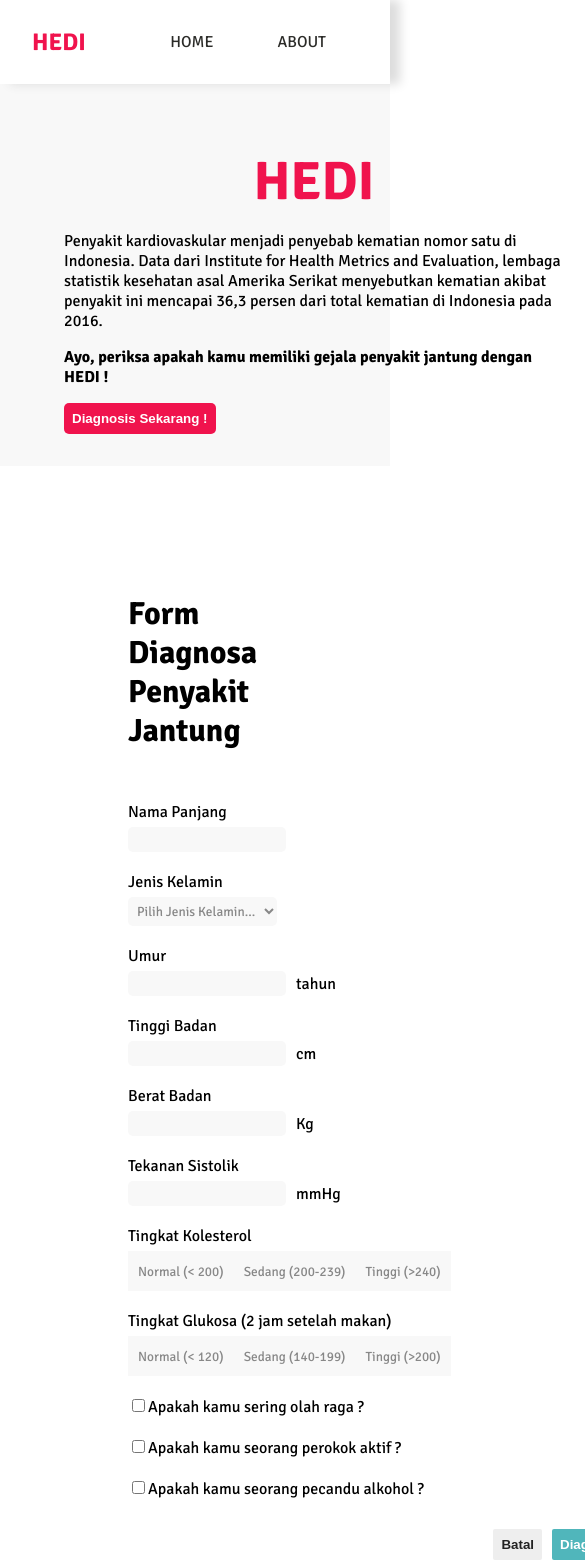
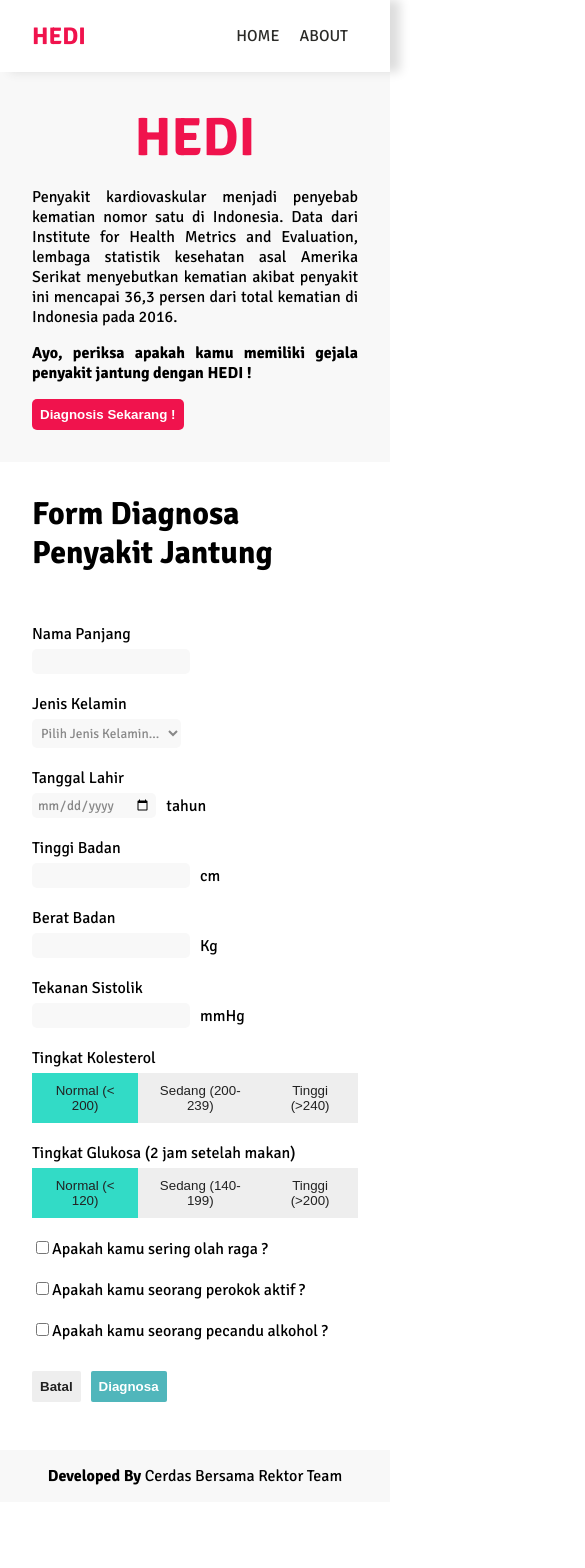
Before and after one commit to ZoneZ99/Heart-Diagnosis-HeDi-, a Nuxt app in the folder hedi-frontend/: page / in a window 390 px wide. Shown: the top 1568 px of the page, 585 px wide, since content can reach past the window. After the commit the page ends 1502 px from the top, so only its background shows below. Built offline with nearby package versions, Linux system fonts and the light colour scheme.

Commit message:
Add About Pages, Fix Responsive Mobile, and Integration with Backend

```diff
--- a/hedi-frontend/components/form.vue
+++ b/hedi-frontend/components/form.vue
@@ -5,126 +5,224 @@
       <div class="form-group">
         <label for="nama-panjang">Nama Panjang</label>
         <div>
-          <input id="nama-panjang" type="text" />
+          <input v-model="form['nama']" id="nama-panjang" type="text" />
         </div>
       </div>
       <div class="form-group">
         <label for="jenis-kelamin">Jenis Kelamin</label>
         <div>
-          <select name="gender" id="jenis-kelamin" aria-placeholder="Pilih Jenis Kelamin . . .">
+          <select
+            name="gender"
+            v-model="form['jenisKelamin']"
+            id="jenis-kelamin"
+            aria-placeholder="Pilih Jenis Kelamin . . ."
+          >
             <option value>Pilih Jenis Kelamin...</option>
-            <option value="0">Laki-Laki</option>
-            <option value="0">Perempuan</option>
+            <option value="1">Laki-Laki</option>
+            <option value="2">Perempuan</option>
           </select>
         </div>
       </div>
       <div class="form-group">
-        <label for="umur">Umur</label>
-        <div id="umur" class="row">
-          <input type="text" />
+        <label for="tglLahir">Tanggal Lahir</label>
+        <div id="tglLahir" class="row">
+          <input v-model="form['tanggalLahir']" type="date" />
           <p class="format">tahun</p>
         </div>
       </div>
       <div class="form-group">
         <label for="tinggi-badan">Tinggi Badan</label>
         <div id="tinggi-badan" class="row">
-          <input type="text" />
+          <input v-model="form['tinggiBadan']" type="text" />
           <p class="format">cm</p>
         </div>
       </div>
       <div class="form-group">
         <label for="berat-badan">Berat Badan</label>
         <div class="row">
-          <input type="text" />
+          <input v-model="form['beratBadan']" type="text" />
           <p class="format">Kg</p>
         </div>
       </div>
       <div class="form-group">
         <label for="tekanan-sistolik">Tekanan Sistolik</label>
         <div id="tekanan-sistolik" class="row">
-          <input type="text" />
+          <input v-model="form['tekananSistolik']" type="text" />
           <p class="format">mmHg</p>
         </div>
       </div>
       <div class="form-group">
         <label for="tingkat-kolesterol">Tingkat Kolesterol</label>
         <div id="tingkat-kolesterol" class="btn-level-group">
-          <input type="button" class="btn" v-bind:class="getColGood" value="Normal (< 200)" />
-          <input type="button" class="btn" v-bind:class="getColImportant" value="Sedang (200-239)" />
-          <input type="button" class="btn" v-bind:class="getColDanger" value="Tinggi (>240)" />
+          <button
+            type="button"
+            class="btn"
+            v-on:click="ColGood"
+            v-bind:class="{ 'good' : isColGood }"
+          >Normal (< 200)</button>
+          <button
+            type="button"
+            class="btn"
+            v-on:click="ColImportant"
+            v-bind:class="{ 'good important': isColImportant }"
+          >Sedang (200-239)</button>
+          <button
+            type="button"
+            class="btn"
+            v-on:click="ColDanger"
+            v-bind:class="{ 'good important danger': isColDanger }"
+          >Tinggi (>240)</button>
         </div>
       </div>
       <div class="form-group">
         <label for="tingkat-glukosa">Tingkat Glukosa (2 jam setelah makan)</label>
         <div id="tingkat-glukosa" class="btn-level-group">
-          <input type="button" class="btn" v-bind:class="getGluGood" value="Normal (< 120)" />
-          <input type="button" class="btn" v-bind:class="getGluImportant" value="Sedang (140-199)" />
-          <input type="button" class="btn" v-bind:class="getGluDanger" value="Tinggi (>200)" />
+          <button
+            type="button"
+            class="btn"
+            v-on:click="GluGood"
+            v-bind:class="{ 'good': isGluGood }"
+          >Normal (< 120)</button>
+          <button
+            type="button"
+            class="btn"
+            v-on:click="GluImportant"
+            v-bind:class="{ 'good important': isGluImportant }"
+          >Sedang (140-199)</button>
+          <button
+            type="button"
+            class="btn"
+            v-on:click="GluDanger"
+            v-bind:class="{ 'good important danger': isGluDanger }"
+          >Tinggi (>200)</button>
         </div>
       </div>
       <div class="form-group">
-        <input type="checkbox" name="olahraga" id="olahraga" />
+        <input type="checkbox" v-model="form['isOlahraga']" name="olahraga" id="olahraga" />
         <label for="olahraga">Apakah kamu sering olah raga ?</label>
       </div>
       <div class="form-group">
-        <input type="checkbox" name="olahraga" id="olahraga" />
-        <label for="olahraga">Apakah kamu seorang perokok aktif ?</label>
+        <input type="checkbox" v-model="form['isMerokok']" name="perokok" id="olahraga" />
+        <label for="perokok">Apakah kamu seorang perokok aktif ?</label>
       </div>
       <div class="form-group">
-        <input type="checkbox" name="olahraga" id="olahraga" />
-        <label for="olahraga">Apakah kamu seorang pecandu alkohol ?</label>
+        <input type="checkbox" v-model="form['isPeminum']" name="peminum" id="olahraga" />
+        <label for="peminum">Apakah kamu seorang pecandu alkohol ?</label>
       </div>
       <div id="button-group">
-        <button class="btn cancel">Batal</button>
-        <button type="submit" class="btn success">Diagnosa</button>
+        <button v-on:click="cancelForm" class="btn cancel">Batal</button>
+        <button type="submit" v-on:click="submitForm" class="btn success">Diagnosa</button>
       </div>
     </form>
+    <p>{{ result }}</p>
   </div>
 </template>
 
 <script>
+import axios from "axios";
+
 export default {
-  data: {
-    isColDanger: false,
-    isColImportant: false,
-    isColGood: false
+  data() {
+    return {
+      form: {
+        nama: "",
+        jenisKelamin: "",
+        tanggalLahir: "",
+        beratBadan: "",
+        tinggiBadan: "",
+        tekananSistolik: "",
+        tingkatKolesterol: "normal",
+        tingkatGlukosa: "normal",
+        isOlahraga: false,
+        isMerokok: false,
+        isPeminum: false
+      },
+      result: "",
+      isColGood: true,
+      isColImportant: false,
+      isColDanger: false,
+      isGluGood: true,
+      isGluImportant: false,
+      isGluDanger: false
+    };
   },
   methods: {
-    getColDanger() {
-      return {
-        good: true,
-        important: true,
-        danger: this.data["isGood"]
-      };
+    submitForm() {
+      event.preventDefault();
+      axios
+        .post("http://hedi-backend.herokuapp.com/result/", this.form)
+        .then(response => {
+          this.result = response.data;
+        });
     },
-    getColImportant() {
-      return {
-        good: true,
-        important: !this.data["isImportant"]
-      };
+    cancelForm() {},
+    ColGood() {
+      if (this.isColGood) {
+        this.isColGood = true;
+      } else {
+        this.isColGood = !this.isColGood;
+      }
+      this.isColDanger = false;
+      this.isColImportant = false;
+      this.form.tingkatKolesterol = "normal";
     },
-    getGluGood() {
-      return {
-        good: true
-      };
+    ColImportant() {
+      if (!this.isColGood) {
+        this.isColGood = true;
+      }
+      if (this.isColImportant) {
+        this.isColImportant = true;
+      } else {
+        this.isColImportant = !this.isColImportant;
+      }
+      this.isColDanger = false;
+      this.form.tingkatKolesterol = "sedang";
     },
-    getGluDanger() {
-      return {
-        good: true,
-        important: true,
-        danger: !this.data["isGood"]
-      };
+    ColDanger() {
+      if (!this.isColImportant) {
+        this.isColGood = true;
+        this.isColImportant = true;
+      }
+      if (this.isColDanger) {
+        this.isColDanger = true;
+      } else {
+        this.isColDanger = !this.isColDanger;
+      }
+      this.form.tingkatKolesterol = "tinggi";
     },
-    getGluImportant() {
-      return {
-        good: true,
-        imortant: !this.data["isImportant"]
-      };
+    GluGood() {
+      if (this.isGluGood) {
+        this.isGluGood = true;
+      } else {
+        this.isGluGood = !this.isGluGood;
+      }
+      this.isGluDanger = false;
+      this.isGluImportant = false;
+      this.form.tingkatGlukosa = "normal";
     },
-    getGluGood() {
-      return {
-        good: true
-      };
+    GluImportant() {
+      if (!this.isGluGood) {
+        this.isGluGood = true;
+      }
+      if (this.isGluImportant) {
+        this.isGluImportant = true;
+      } else {
+        this.isGluImportant = !this.isGluImportant;
+      }
+      this.isGluDanger = false;
+      this.form.tingkatGlukosa = "sedang";
+    },
+    GluDanger() {
+      if (!this.isGluImportant) {
+        this.isGluGood = true;
+        this.isGluImportant = true;
+      }
+      if (this.isGluDanger) {
+        this.isGluDanger = true;
+      } else {
+        this.isGluDanger = !this.isGluDanger;
+        this.form.tingkatGlukosa = "tinggi";
+      }
     }
   }
 };
@@ -138,8 +236,6 @@ div#form-diagnosa {
   }
 }
 form {
-  width: 500px;
-
   p {
     margin: 0;
     margin-block: 0;
@@ -253,11 +349,10 @@ form {
 div#button-group {
   width: 100%;
   display: flex;
-  justify-content: flex-end;
   margin-top: 30px;
 
   .btn {
-    margin-left: 10px;
+    margin-right: 10px;
     font-weight: 600;
     border-radius: 2px;
   }
--- a/hedi-frontend/layouts/default.vue
+++ b/hedi-frontend/layouts/default.vue
@@ -2,15 +2,18 @@
   <div>
     <Nav />
     <nuxt />
+    <Footer />
   </div>
 </template>
 
 <script>
 import Nav from "./partials/Nav";
+import Footer from "./partials/Footer";
 
 export default {
   components: {
-    Nav
+    Nav,
+    Footer
   }
 };
 </script>
--- /dev/null
+++ b/hedi-frontend/layouts/partials/Footer.vue
@@ -0,0 +1,20 @@
+<template>
+  <div>
+    <p>
+      <strong>Developed By</strong> Cerdas Bersama Rektor Team
+    </p>
+  </div>
+</template>
+
+<script>
+export default {};
+</script>
+
+<style lang="scss" scoped>
+div {
+  background: #f8f8f8;
+  display: flex;
+  align-items: center;
+  justify-content: center;
+}
+</style>
--- a/hedi-frontend/layouts/partials/Nav.vue
+++ b/hedi-frontend/layouts/partials/Nav.vue
@@ -21,12 +21,26 @@ export default {};
 </script>
 
 <style scoped lang="scss">
+@media only screen and (max-width: 800px) {
+  header {
+    nav {
+      ul {
+        a {
+          padding: 10px !important;
+        }
+      }
+    }
+  }
+}
+
 header {
   position: sticky;
   top: 0;
+  left: 0;
+  right: 0;
   box-sizing: border-box;
   display: grid;
-  grid-template-columns: repeat(2, 50%);
+  grid-template-columns: 25% 75%;
   background: white;
   box-shadow: 10px 0.1px 10px #ddd;
 
--- a/hedi-frontend/package.json
+++ b/hedi-frontend/package.json
@@ -16,5 +16,7 @@
     "nuxt": "^2.0.0",
     "sass-loader": "^8.0.0"
   },
-  "devDependencies": {}
+  "devDependencies": {
+    "@nuxtjs/proxy": "^1.3.3"
+  }
 }
--- /dev/null
+++ b/hedi-frontend/pages/about.vue
@@ -0,0 +1,130 @@
+<template>
+  <div>
+    <div id="hero-header" class="grid-2">
+      <div id="logo-header">
+        <h1>hedi</h1>
+      </div>
+      <div id="content-header">
+        <p>
+          HEDI adalah aplikasi web yang bertujuan untuk mendiagnosis potensi penyakit jantung pada tubuh manusia. Aplikasi ini berbasis kecerdasan buatan dengan menggunakan metode Machine Learning Decision Tree. Dengan adanya aplikasi ini kami harapkan dapat membantu masyarakat di bidang kesehatan.
+          <br />
+          <br />Note : Aplikasi ini tidak sepenuhnya akurat. Jika terjadi gejala penyakit jantung mohon hubungi dokter untuk lebih lanjut.
+        </p>
+      </div>
+    </div>
+    <section id="hedi-developer">
+      <h1>Men Behind The Project</h1>
+      <div class="grid">
+        <div class="card">
+          <div class="circle"></div>
+          <h3 class="name">Ahmad Supriyanto</h3>
+          <p class="description">Frontend Developer</p>
+        </div>
+        <div class="card">
+          <div class="circle"></div>
+          <h3 class="name">Alfian Fuadi</h3>
+          <p class="description">Programmer</p>
+        </div>
+        <div class="card">
+          <div class="circle"></div>
+          <h3 class="name">Farhan Azyumardhi</h3>
+          <p class="description">Programmer</p>
+        </div>
+        <div class="card">
+          <div class="circle"></div>
+          <h3 class="name">Vincentius Adi</h3>
+          <p class="description">Programmer</p>
+        </div>
+      </div>
+    </section>
+  </div>
+</template>
+
+<script>
+export default {};
+</script>
+
+<style lang="scss" scoped>
+@media only screen and (max-width: 800px) {
+  div#hero-header {
+    padding: 2em !important;
+    display: grid;
+    grid-template-columns: 100% !important;
+
+    div#logo-header {
+      display: flex;
+      align-items: center !important;
+      justify-content: center !important;
+      margin-right: 0 !important;
+    }
+  }
+}
+
+section#hedi-developer {
+  display: flex;
+  flex-direction: column;
+  align-items: center;
+  justify-content: center;
+  padding: 4em;
+
+  .grid {
+    margin-top: 2em;
+    width: 100%;
+    display: grid;
+    grid-template-columns: repeat(auto-fit, minmax(200px, 1fr));
+
+    .card {
+      padding: 2em;
+      display: flex;
+      flex-direction: column;
+      align-items: center;
+      justify-content: center;
+
+      .circle {
+        height: 8em;
+        width: 8em;
+        background: #eee;
+        clip-path: circle(50% at 50% 50%);
+        margin-bottom: 2em;
+      }
+
+      p {
+        margin-block: 0;
+        text-align: center;
+      }
+
+      h3 {
+        text-align: center;
+      }
+    }
+  }
+}
+
+div#hero-header {
+  box-sizing: border-box;
+  background: #f8f8f8;
+  padding: 2em 4em;
+  display: grid;
+  grid-template-columns: 25% 75%;
+
+  div#logo-header {
+    display: flex;
+    align-items: center;
+    justify-content: flex-end;
+    margin-right: 2em;
+
+    h1 {
+      text-transform: uppercase;
+      color: #f0134d;
+      font-size: 54px;
+    }
+  }
+
+  div#content-header {
+    p {
+      word-wrap: break-word;
+      text-align: justify;
+    }
+  }
+}
+</style>
--- a/hedi-frontend/pages/index.vue
+++ b/hedi-frontend/pages/index.vue
@@ -22,6 +22,7 @@
 
 <script>
 import Form from "@/components/form";
+
 export default {
   components: {
     Form
@@ -30,17 +31,39 @@ export default {
 </script>
 
 <style lang="scss" scoped>
+@media only screen and (max-width: 800px) {
+  section#form-diagnosa {
+    padding: 2em !important;
+  }
+
+  div#hero-header {
+    padding: 2em !important;
+    display: grid;
+    grid-template-columns: 100% !important;
+
+    div#logo-header {
+      margin-top: 0 !important;
+      margin-right: 0 !important;
+      display: flex;
+      align-items: center !important;
+      justify-content: center !important;
+    }
+  }
+}
+
 div#hero-header {
   box-sizing: border-box;
   background: #f8f8f8;
   padding: 2em 4em;
   display: grid;
-  grid-template-columns: repeat(auto-fit, minmax(500px, 1fr));
+  grid-template-columns: 25% 75%;
 
   div#logo-header {
     display: flex;
-    justify-content: center;
-    padding-top: 2em;
+    align-items: flex-start;
+    justify-content: flex-end;
+    margin-top: 1.5em;
+    margin-right: 2em;
 
     h1 {
       text-transform: uppercase;
@@ -52,6 +75,7 @@ div#hero-header {
   div#content-header {
     p {
       word-wrap: break-word;
+      text-align: justify;
     }
 
     button {
@@ -72,5 +96,8 @@ div#hero-header {
 
 section#form-diagnosa {
   padding: 8em;
+  display: flex;
+  justify-content: center;
+  align-items: center;
 }
 </style>
```
Also changed, not shown: hedi-frontend/components/result.vue (added, +10 -0 lines), hedi-frontend/nuxt.config.js (+26 -19 lines).
